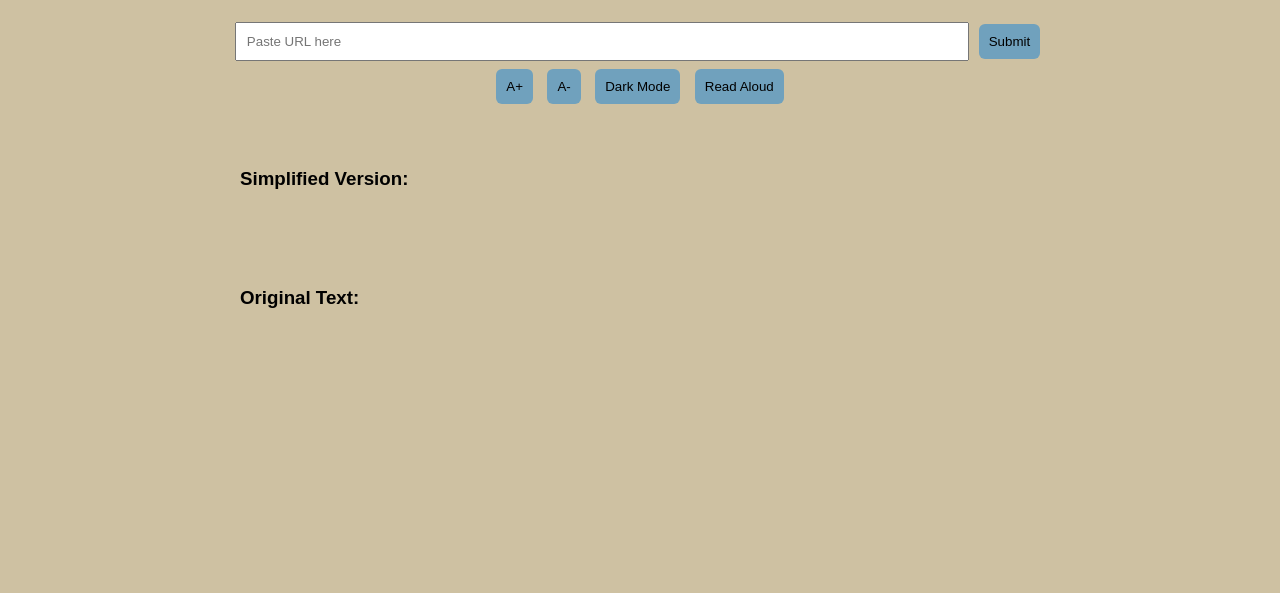
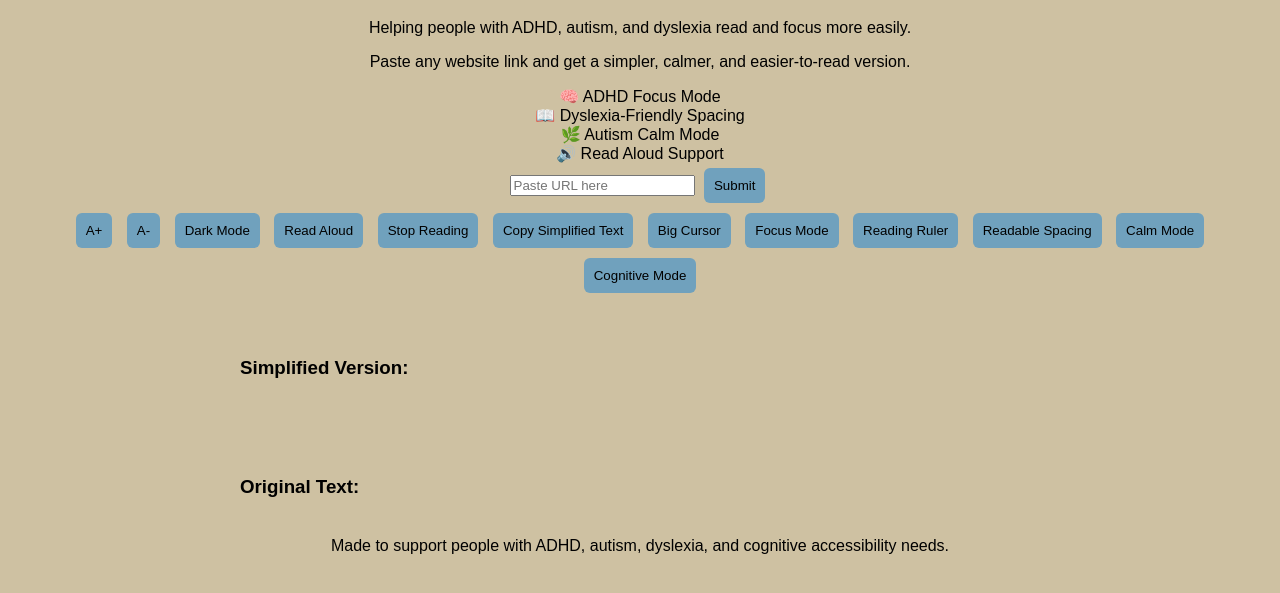
Before and after one commit to thusspokeananya-ai/velvetprotocol-ezyweb, a plain HTML site: page index.html in a window 1280 px wide. Shown: the part 109-702 px from the top of the page. Drawn offline with Linux system fonts and the light colour scheme.

Commit message:
Update index.html

```diff
--- a/index.html
+++ b/index.html
@@ -7,27 +7,68 @@
 
 <body>
 
-<h1>Ezy Web Accessibility Tool</h1>
+<div id="readingRuler"></div>
 
-<input type="text" id="urlInput" placeholder="Paste URL here" style="width:60%; padding:10px;">
-<button onclick="processLink()">Submit</button>
+<header class="hero">
+    <h1>Ezy Web Accessibility Tool</h1>
+
+    <p class="tagline">
+        Helping people with ADHD, autism, and dyslexia read and focus more easily.
+    </p>
+
+    <p class="subtitle">
+        Paste any website link and get a simpler, calmer, and easier-to-read version.
+    </p>
+</header>
+
+<div class="features">
+    <div class="feature-card">🧠 ADHD Focus Mode</div>
+    <div class="feature-card">📖 Dyslexia-Friendly Spacing</div>
+    <div class="feature-card">🌿 Autism Calm Mode</div>
+    <div class="feature-card">🔊 Read Aloud Support</div>
+</div>
+
+<div class="search-area">
+    <input type="text" id="urlInput" placeholder="Paste URL here">
+    <button onclick="processLink()">Submit</button>
+</div>
 
 <div class="buttons">
     <button onclick="increaseFont()">A+</button>
     <button onclick="decreaseFont()">A-</button>
     <button onclick="toggleDark()">Dark Mode</button>
     <button onclick="readText()">Read Aloud</button>
+    <button onclick="stopReading()">Stop Reading</button>
+    <button onclick="copySimplifiedText()">Copy Simplified Text</button>
+
+    <button onclick="toggleBigCursor()">Big Cursor</button>
+    <button onclick="toggleFocusMode()">Focus Mode</button>
+    <button onclick="toggleReadingRuler()">Reading Ruler</button>
+    <button onclick="toggleSpacing()">Readable Spacing</button>
+    <button onclick="toggleCalmMode()">Calm Mode</button>
+    <button onclick="toggleCognitiveMode()">Cognitive Mode</button>
 </div>
 
-<div class="box">
+<div id="loading" class="loading"></div>
+<div id="message" class="message"></div>
+
+<div class="progress-box">
+    <div id="progressBar"></div>
+</div>
+
+<div class="box simple-section">
     <h3>Simplified Version:</h3>
     <div id="simpleText"></div>
 </div>
 
-<div class="box">
+<div class="box original-section">
     <h3>Original Text:</h3>
     <p id="text"></p>
 </div>
+
+<footer>
+    Made to support people with ADHD, autism, dyslexia, and cognitive accessibility needs.
+</footer>
 
 <script src="script.js"></script>
 
```
